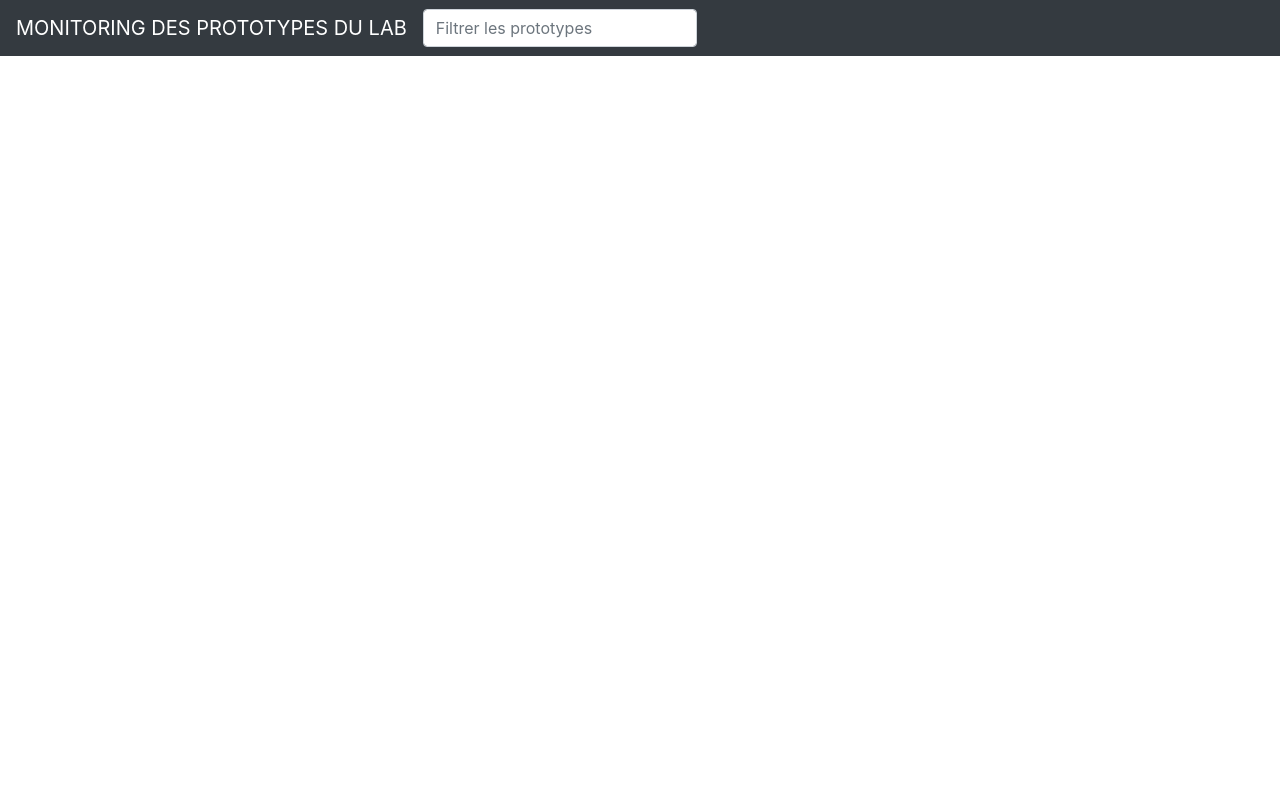
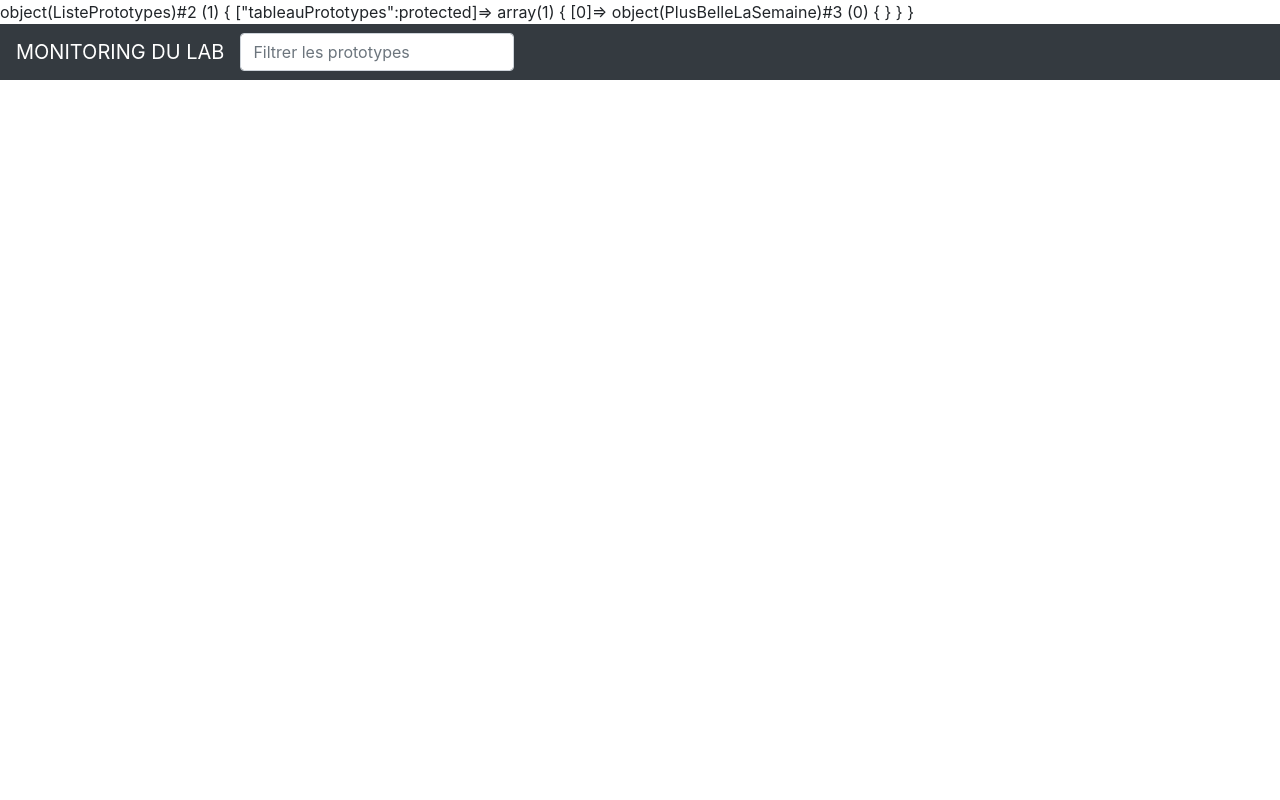
Before and after one commit to urbanlab/monitoring, a PHP site: page / in a window 1280 px wide. Run offline with PHP 8.4, Linux system fonts and the light colour scheme.

```diff
--- a/server/index.php
+++ b/server/index.php
@@ -48,6 +48,10 @@ $enTete = $enTete->getVue();
 include_once __DIR__ . '/src/vue/NavBar.class.php';
 $navbar = new NavBar();
 $navbar = $navbar->getVue();
+// Corps de page
+include_once __DIR__ . '/src/vue/VueAccueil.class.php';
+$corpsDePage = new VueAccueil($donneesPrototypes);
+$corpsDePage = $corpsDePage->getVue();
 // PIed de page
 include_once __DIR__ . '/src/vue/Footer.class.php';
 $piedDePage = new Footer();
--- a/server/src/ListePrototypes.class.php
+++ b/server/src/ListePrototypes.class.php
@@ -18,7 +18,7 @@ class ListePrototypes
     /**
      * @var array La liste des objets prototypes avec leurs données correspondantes.
      */
-    private $tableauPrototypes = array();
+    protected $tableauPrototypes = array();
 
     /**
      * ListePrototypes constructor. Va chercher les données des prototypes dont on a la liste.
@@ -28,6 +28,7 @@ class ListePrototypes
         foreach ($listePrototypes as $prototype) {
             include_once __DIR__ . '/prototype' . $prototype . '.class.php';
             $proto = new $prototype();
+            array_push($this->tableauPrototypes, $proto);
         }
     }
 
--- a/server/src/prototypePlusBelleLaSemaine.class.php
+++ b/server/src/prototypePlusBelleLaSemaine.class.php
@@ -16,6 +16,8 @@ error_reporting(E_ALL);
 include_once __DIR__ . '/prototypeAbstrait.class.php';
 class PlusBelleLaSemaine extends prototype
 {
+
+
     public function __construct()
     {
 
--- a/server/src/vue/NavBar.class.php
+++ b/server/src/vue/NavBar.class.php
@@ -22,7 +22,7 @@ class NavBar extends VueAbstraite
         <span class="navbar-toggler-icon"></span>
     </button>
     <div class="collapse navbar-collapse" id="navbarTogglerDemo01">
-        <a class="navbar-brand" href="#">MONITORING DES PROTOTYPES DU LAB</a>
+        <a class="navbar-brand" href="#">MONITORING DU LAB</a>
         <ul class="navbar-nav mr-auto mt-2 mt-lg-0">
             <li class="nav-item active">
                 <form class="form-inline my-2 my-lg-0">
--- /dev/null
+++ b/server/src/vue/VueAccueil.class.php
@@ -0,0 +1,32 @@
+<?php
+/**
+ * @author : Pierre-Alexandre Racine (pierrealexandreracine -at(@)- gmail -dot(.)- com)
+ * @owner : ERASME (https://www.erasme.org/)
+ * @copyright : ERASME (https://www.erasme.org/)
+ * @license  : ALFERO GPL ( https://www.gnu.org/licenses/agpl-3.0.fr.html )
+ * Project : TODO
+ * Date: 17/10/2019
+ * Time: 15:58
+ */
+
+ini_set('display_errors', 1);
+ini_set('display_startup_errors', 1);
+error_reporting(E_ALL);
+
+include_once __DIR__ . '/vueAbstraite.class.php';
+include_once __DIR__ . '/../ListePrototypes.class.php';
+class VueAccueil extends VueAbstraite
+{
+    protected $vue = '';
+
+    public function __construct(ListePrototypes $listeProto)
+    {
+        var_dump($listeProto);
+    }
+
+    function getVue()
+    {
+        return $this->vue;
+    }
+
+}
```
Also changed, not shown: docs/principe_général.svg, docs/principe_général_inkscape.svg (added), 2 other files.
